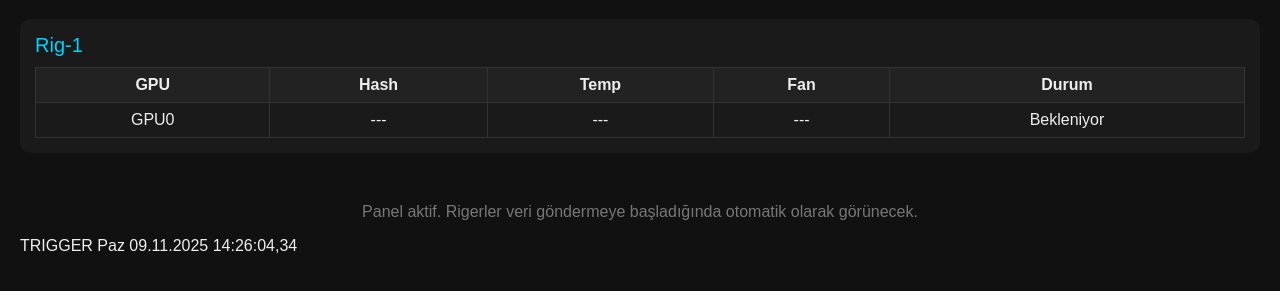
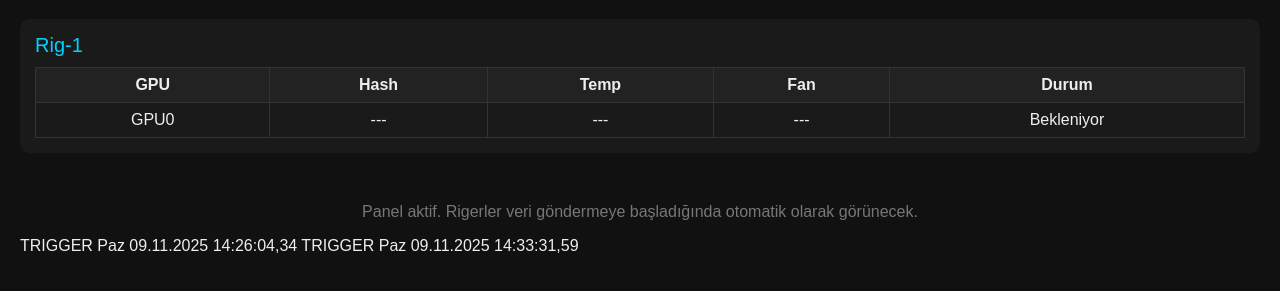
Before and after one commit to evcman-source/minixcore, a plain HTML site: page public/index.html in a window 1280 px wide. Shown: the part 81-372 px from the top of the page. Drawn offline with Linux system fonts and the light colour scheme.

Commit message:
ci: retrigger after fixing secret

```diff
--- a/public/index.html
+++ b/public/index.html
@@ -34,3 +34,4 @@
 
 </body>
 </html>TRIGGER Paz 09.11.2025 14:26:04,34
+TRIGGER Paz 09.11.2025 14:33:31,59
```
